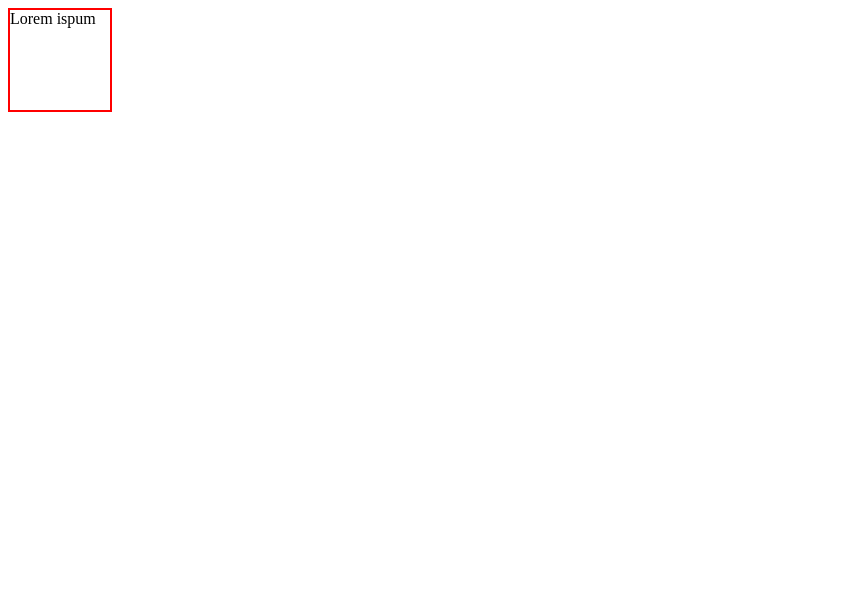
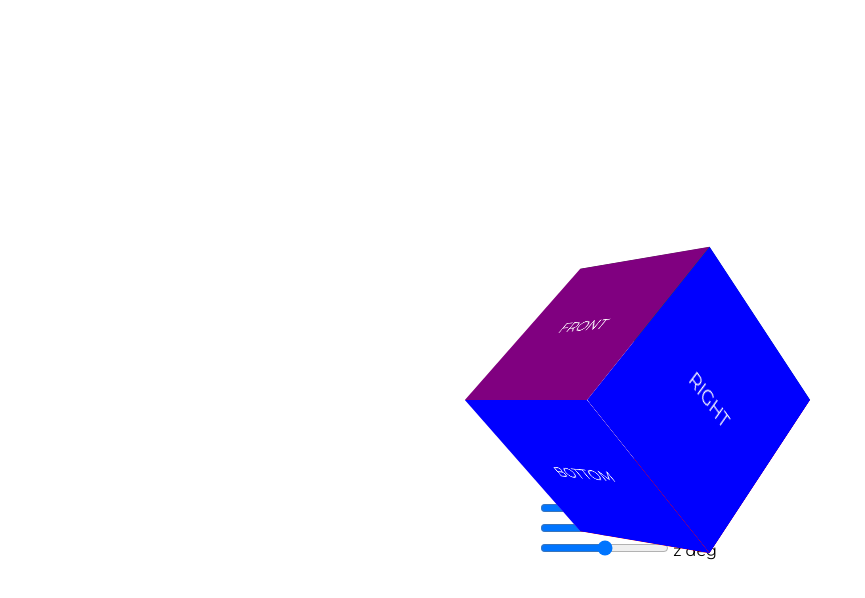
Before and after one commit to usmonovdev/kube-setting, a plain HTML site: page index.html in a window 1280 px wide. Shown: the whole page, without its empty margins (0-865 px from the left). Drawn offline with Linux system fonts and the light colour scheme.

Commit message:
structure

```diff
--- a/app.js
+++ b/app.js
@@ -1,6 +1,26 @@
 let container = document.getElementById("div")
 let externalHTML = `
-    <div class="front">Lorem ispum</div>
+    <div class="father">
+        <div class="child front">Front</div>
+        <div class="child back">Back</div>
+        <div class="child right">Right</div>
+        <div class="child left">Left</div>
+        <div class="child bottom">Bottom</div>
+        <div class="child top">Top</div>
+    </div>
+
+    <div>
+        <input type="range" id="x">
+        <label for="x">x deg</label>
+    </div>
+    <div>
+        <input type="range" id="y">
+        <label for="y">y deg</label>
+    </div>
+    <div>
+        <input type="range" id="z">
+        <label for="z">z deg</label>
+    </div>
 `;
 
 container.innerHTML = externalHTML;
--- a/index.html
+++ b/index.html
@@ -6,6 +6,7 @@
     <meta name="viewport" content="width=device-width, initial-scale=1.0">
     <title>Document</title>
     <link rel="stylesheet" href="style.css">
+    <link href="https://fonts.googleapis.com/css2?family=Montserrat:wght@200;300;400;500;600;700;800&display=swap" rel="stylesheet">
 </head>
 <body>
     <div id="div"></div>
--- a/style.css
+++ b/style.css
@@ -1,5 +1,91 @@
+* {
+    margin: 0;
+    padding: 0;
+    font-family: 'Montserrat', sans-serif;
+}
+
+:root {
+    --white: white;
+    --back: red;
+    --green: green;
+    --blue: blue;
+    --pink: pink;
+    --purple: purple;
+}
+
+body {
+    background: var(--white);
+    height: 100vh;
+    display: flex;
+    justify-content: center;
+    align-items: center;
+}
+
+#div {
+    width: 200px;
+    height: 200px;
+    perspective: 1000px;
+}
+
+#div .father {
+    width: 100%;
+    height: 100%;
+    transform-style: preserve-3d;
+    transform: rotateY(310deg) rotateX(45deg);
+}
+
+@keyframes father {
+    0% {
+        transform: rotate(0);
+    }
+
+    100% {
+        transform: rotateX(360deg) rotateY(360deg);
+    }
+}
+
+.father .child {
+    width: 100%;
+    height: 100%;
+    position: absolute;
+    display: flex;
+    justify-content: center;
+    align-items: center;
+    font-size: 20px;
+    color: var(--white);
+    text-transform: uppercase;
+}
+
 .front {
-    width: 100px;
-    height: 100px;
-    border: 2px solid red;
+    transform: translateZ(100px);
+    background: var(--purple);
 }
+
+.back {
+    transform: translateZ(-100px) rotateX(180deg);
+    background: var(--back);
+}
+
+.right {
+    left: 100px;
+    transform: rotateY(90deg);
+    background: var(--blue);
+}
+
+.left {
+    right: 100px;
+    transform: rotateY(-90deg);
+    background: var(--pink);
+}
+
+.top {
+    bottom: 100px;
+    transform: rotateX(90deg);
+    background: var(--green);
+}
+
+.bottom {
+    top: 100px;
+    transform: rotateX(-90deg);
+    background: var(--blue);
+}
```
